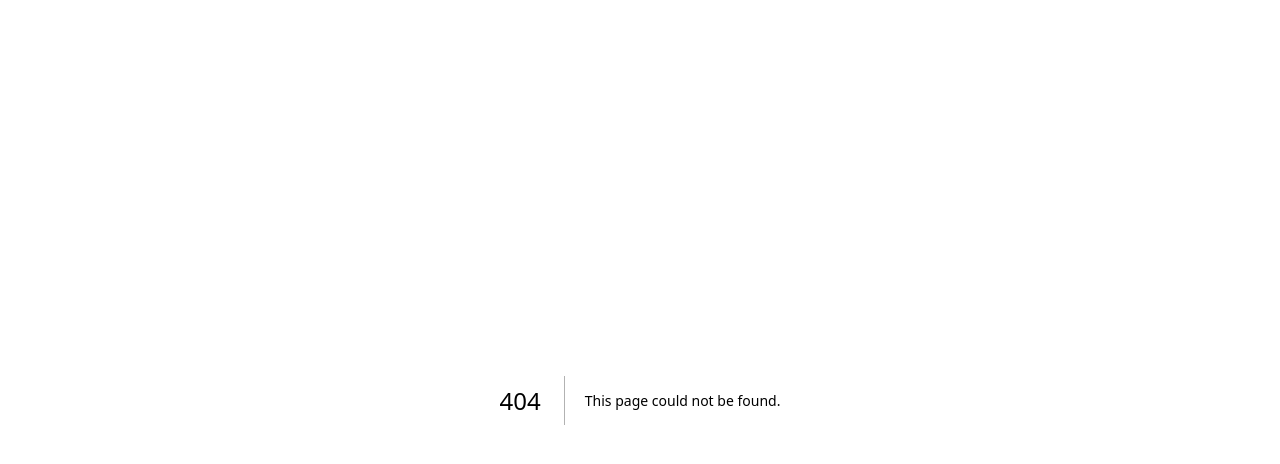
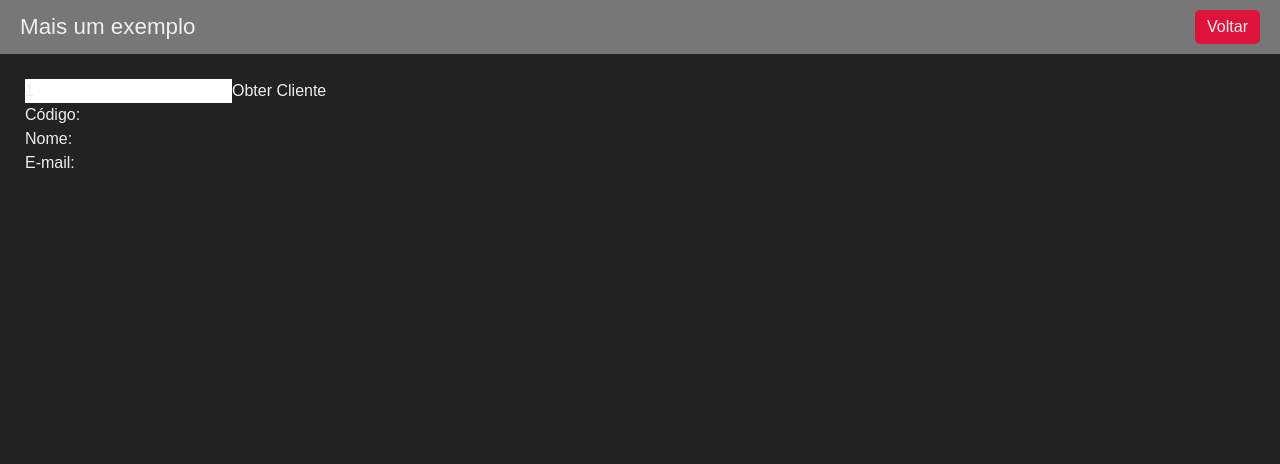
Before and after one commit to icaro-nog/react-redux-udemy, a Next.js app in the folder aulao_nextjs/fundamentos/: page /integracao_1 in a window 1280 px wide. Before the commit this address had no page. Shown: the top 464 px of the page. Built offline with nearby package versions, Linux system fonts and the light colour scheme.

Commit message:
Integração com API

```diff
--- a/aulao_nextjs/fundamentos/src/pages/index.jsx
+++ b/aulao_nextjs/fundamentos/src/pages/index.jsx
@@ -46,6 +46,12 @@ export default function Inicio(){
                 cor="black"
             >
             </Navegador>
+            <Navegador
+                texto="Integração com API #01"
+                destino="/integracao_1"
+                cor="yellow"
+            >
+            </Navegador>
         </div>
     )
 }
--- /dev/null
+++ b/aulao_nextjs/fundamentos/src/pages/integracao_1.jsx
@@ -0,0 +1,32 @@
+import { useState } from "react"
+import Layout from "../components/Layout"
+
+export default function Integracao(){
+
+    const [codigo, setCodigo] = useState(1)
+    const [cliente, setCliente] = useState({})
+
+    async function obterCliente(){
+        const resp = await fetch(`http://localhost:3000/api/clientes/${codigo}`)
+        const dados = await resp.json()
+        setCliente(dados)
+
+        // fetch(`http://localhost:3000/api/clientes/${codigo}`)
+        //     .then(resp => resp.json())
+        //     .then(dados => setCliente(dados))
+    }
+
+    return (
+        <Layout>
+            <div>
+                <input type="number" value={codigo} onChange={e => setCodigo(e.target.value)}/>
+                <button onClick={obterCliente}>Obter Cliente</button>
+            </div>
+            <ul>
+                <li>Código: {cliente.id}</li>
+                <li>Nome: {cliente.nome}</li>
+                <li>E-mail: {cliente.email}</li>
+            </ul>
+        </Layout>
+    )
+}
```
